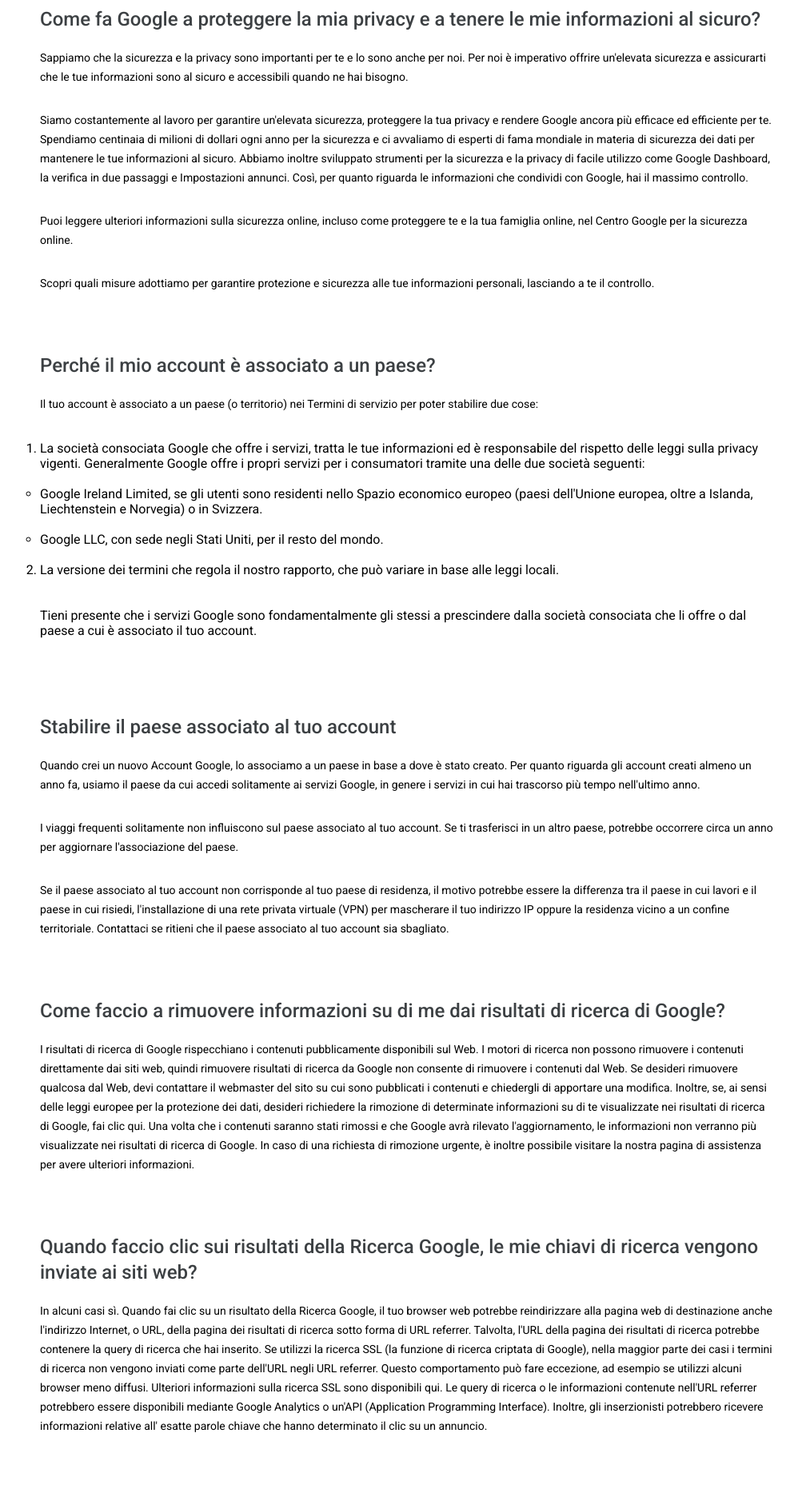
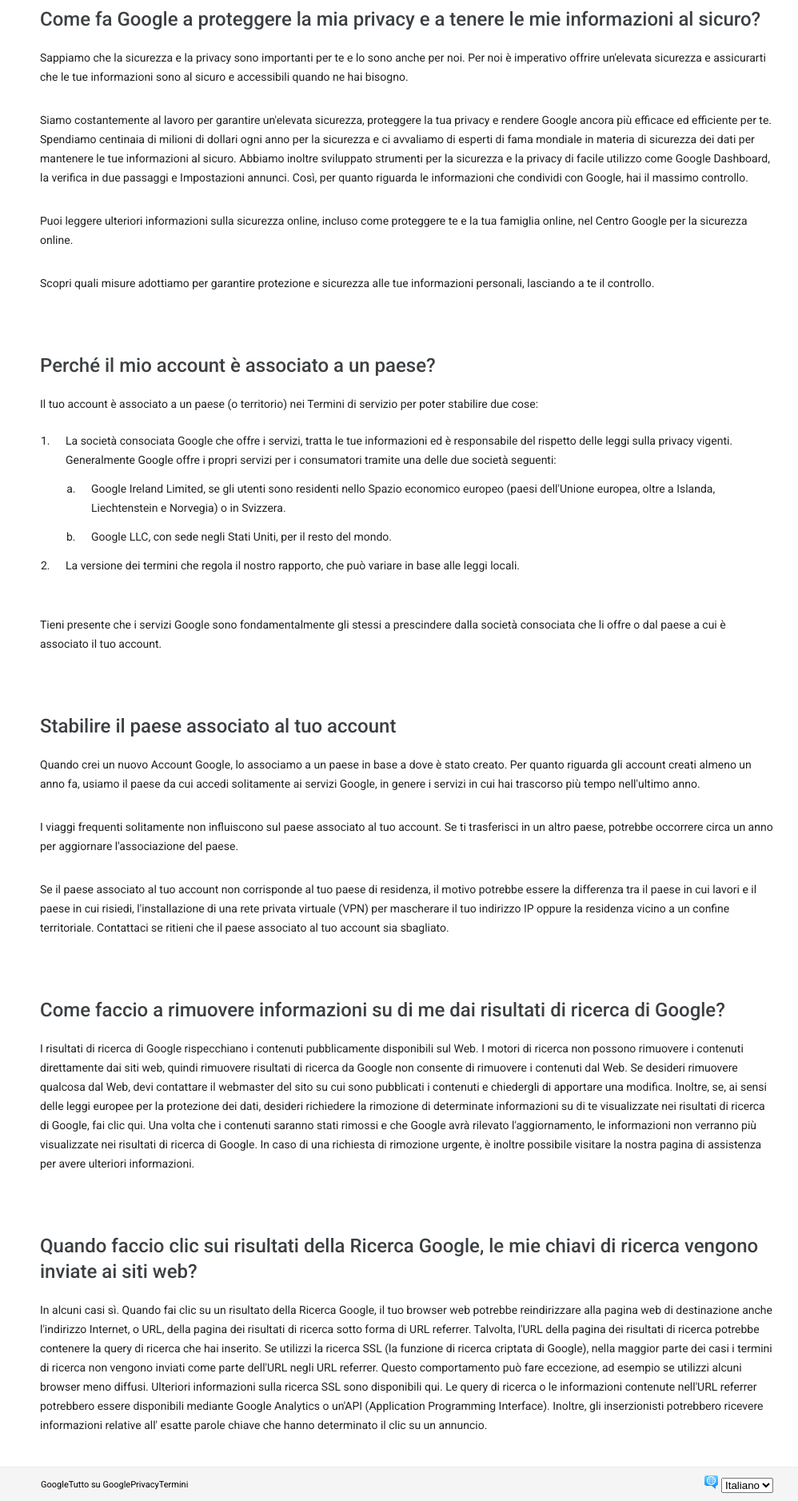
Before and after one commit to nicoalivernini/php-google-faq, a PHP site: page / in a window 1280 px wide. Shown: the part 920-2797 px from the top of the page at 80% size, without its empty margins (131-1129 px from the left). Before the commit the page ends 2711 px from the top, so only its background shows below. Run offline with PHP 8.4, Linux system fonts and the light colour scheme; data that the repository does not hold is empty.

Commit message:
Sviluppo footer

```diff
--- a/assets/css/master.css
+++ b/assets/css/master.css
@@ -16,6 +16,11 @@ body {
   max-width: 978px;
   margin: 0 auto;
   padding: 30px;
+}
+.container.footer {
+  max-width: 978px;
+  margin: 0 auto;
+  padding: 0 16px;
 }
 
 #navbar .container .content-navbar {
@@ -82,4 +87,38 @@ body {
   font-size: 14px;
   font-weight: 400;
   line-height: 24px;
+  color: #000000DE;
 }
+#domande-frequenti .container .content-domande-frequenti ol {
+  margin: 0 0 0 16px;
+}
+#domande-frequenti .container .content-domande-frequenti ol li {
+  padding-top: 12px;
+  line-height: 24px;
+  padding-left: 16px;
+  font-size: 14px;
+  font-weight: 400;
+  color: #000000DE;
+}
+#domande-frequenti .container .content-domande-frequenti ol li ol {
+  list-style-type: lower-alpha;
+}
+#footer {
+  background-color: #f5f5f5;
+  border-top: 1px solid #eee;
+}
+#footer .container .content-footer {
+  display: flex;
+  justify-content: space-between;
+  align-items: center;
+  padding: 10px 15px 10px 15px;
+}
+#footer .container .content-footer .left-footer .content-left-footer ul {
+  display: flex;
+  justify-content: center;
+  align-items: center;
+  list-style: none;
+}
+#footer .container .content-footer .left-footer .content-left-footer ul li {
+  font-size: 11px;
+}
--- a/index.php
+++ b/index.php
@@ -41,21 +41,23 @@
       'title' => "Perché il mio account è associato a un paese?",
       'info' => [
         [
-          "Il tuo account è associato a un paese (o territorio) nei Termini di servizio per poter stabilire due cose: <br><br>
-            <ol>
-              <li>La società consociata Google che offre i servizi, tratta le tue informazioni ed è responsabile del rispetto delle leggi sulla privacy vigenti. Generalmente Google offre i propri servizi per i consumatori tramite una delle due società seguenti: <br><br>
-                <ul>
-                  <li>Google Ireland Limited, se gli utenti sono residenti nello Spazio economico europeo (paesi dell'Unione europea, oltre a Islanda, Liechtenstein e Norvegia) o in Svizzera.</li> <br>
-                  <li>Google LLC, con sede negli Stati Uniti, per il resto del mondo.</li> <br>
-                </ul>
-              </li>
-              <li>
-                La versione dei termini che regola il nostro rapporto, che può variare in base alle leggi locali.
-              </li>
-            </ol> <br><br>
-          Tieni presente che i servizi Google sono fondamentalmente gli stessi a prescindere dalla società consociata che li offre o dal paese a cui è associato il tuo account."
+          "Il tuo account è associato a un paese (o territorio) nei Termini di servizio per poter stabilire due cose:
+          <ol>
+            <li>La società consociata Google che offre i servizi, tratta le tue informazioni ed è responsabile del rispetto delle leggi sulla privacy vigenti. Generalmente Google offre i propri servizi per i consumatori tramite una delle due società seguenti:
+              <ol>
+                <li>Google Ireland Limited, se gli utenti sono residenti nello Spazio economico europeo (paesi dell'Unione europea, oltre a Islanda, Liechtenstein e Norvegia) o in Svizzera.</li>
+                <li>Google LLC, con sede negli Stati Uniti, per il resto del mondo.</li>
+              </ol>
+            </li>
+            <li>
+              La versione dei termini che regola il nostro rapporto, che può variare in base alle leggi locali.
+            </li>
+          </ol>"
         ],
-      ]
+        [
+          "Tieni presente che i servizi Google sono fondamentalmente gli stessi a prescindere dalla società consociata che li offre o dal paese a cui è associato il tuo account."
+        ],
+      ],
     ],
     [
       'title' => "Stabilire il paese associato al tuo account",
@@ -147,14 +149,14 @@
         <?php
           foreach ($testi as $key => $value_testi) {
         ?>
-            <h2><?= $value_testi['title'] . '<br>'; ?></h2>
+            <h2><?= $value_testi['title'] ?></h2>
 
         <?php
             foreach ($value_testi as $value) {
               foreach ($value as $value_text) {
                 for ($i=0; $i < count($value_text); $i++) {
         ?>
-                  <p><?= $value_text[$i] . '<br>'; ?></p>
+                  <p><?= $value_text[$i] ?></p>
         <?php
                 }
               }
@@ -164,12 +166,34 @@
       </div>
     </div>
   </div>
-
-
 </main>
 
 <footer>
-
+  <div id="footer">
+    <div class="container footer">
+      <div class="content-footer">
+        <div class="left-footer">
+          <div class="content-left-footer">
+            <ul>
+              <li>Google</li>
+              <li>Tutto su Google</li>
+              <li>Privacy</li>
+              <li>Termini</li>
+            </ul>
+          </div>
+        </div>
+        <div class="right-footer">
+          <div class="content-right-footer">
+            <img src="assets/img/icon-footer.png" alt="">
+            <select class="" name="">
+              <option value="italiano">Italiano</option>
+              <option value="inglese">Inglese</option>
+            </select>
+          </div>
+        </div>
+      </div>
+    </div>
+  </div>
 </footer>
 
 </body>
--- a/partials/_common.scss
+++ b/partials/_common.scss
@@ -6,4 +6,9 @@
     margin: 0 auto;
     padding: 30px;
   }
+  &.footer {
+    max-width: 978px;
+    margin: 0 auto;
+    padding: 0 16px;
+  }
 }
--- a/partials/_mixins.scss
+++ b/partials/_mixins.scss
@@ -15,3 +15,9 @@
   justify-content: flex-end;
   align-items: center;
 }
+
+@mixin flex-center-center {
+  display: flex;
+  justify-content: center;
+  align-items: center;
+}
--- a/partials/_variables.scss
+++ b/partials/_variables.scss
@@ -2,3 +2,6 @@
 $gray_menu: #5f6368;
 $active_menu: #3367d6;
 $gray_title: #3c4043;
+$gray_text: #000000DE;
+$background_footer: #f5f5f5;
+$border_footer: #eee;
```
Also changed, not shown: partials/_content.scss (+18 -0 lines), partials/_footer.scss (+24 -0 lines), assets/img/icon-footer.png (added).
